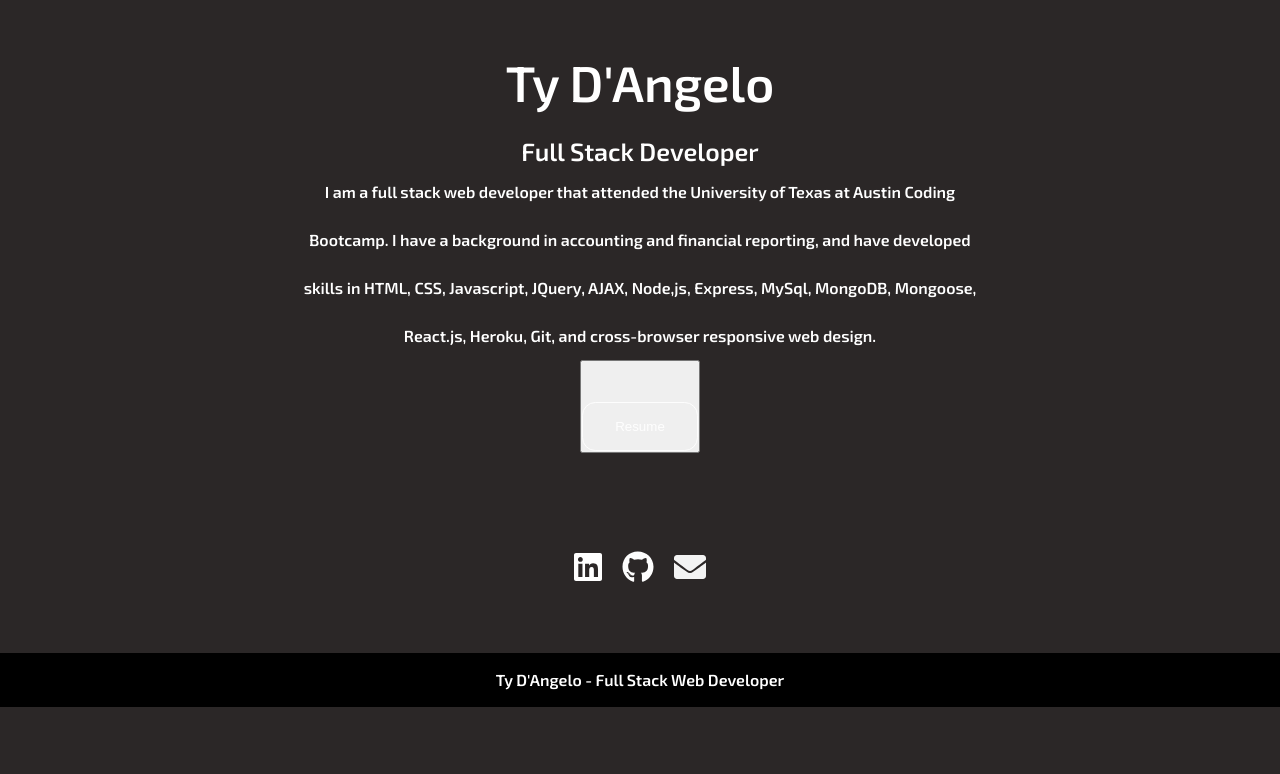
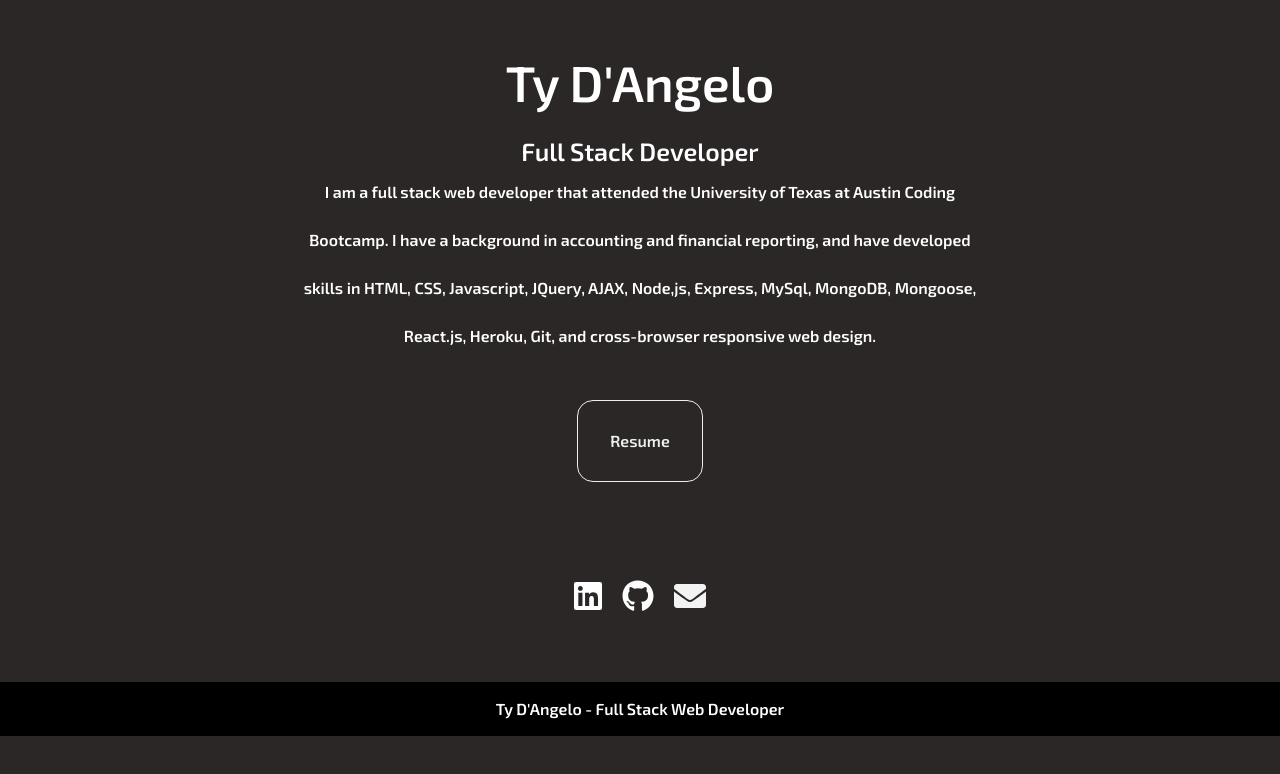
Before and after one commit to tydangelo18/react-portfolio, a React (Create React App) app in the folder portfolio/: page /about in a window 1280 px wide. Shown: the top 774 px of the page. Built offline with nearby package versions, Linux system fonts and the light colour scheme.

Commit message:
Debugging button.

```diff
--- a/portfolio/src/components/Button.js
+++ b/portfolio/src/components/Button.js
@@ -1,6 +1,6 @@
 import React, { Component } from 'react'
 import '../styles/Button.css'
-import { resume } from './Resume.pdf';
+import resume from './Resume.pdf';
 
 class Button extends Component {
     // Click Event
@@ -10,10 +10,10 @@ class Button extends Component {
     render() {
         return (
             <div className="Button">
-                <button onClick={this.resumeClick} className="resumeBtn">
-                    <a href= { resume } target="" className="btn">Resume</a>
+                <div onClick={this.resumeClick} className="resumeBtn">
+                    <a href= { resume } target= "null" className="btn">Resume</a>
                     {/**Once Resume is complete, link it to button */}
-                </button>
+                </div>
             </div>
         )
     }
```
